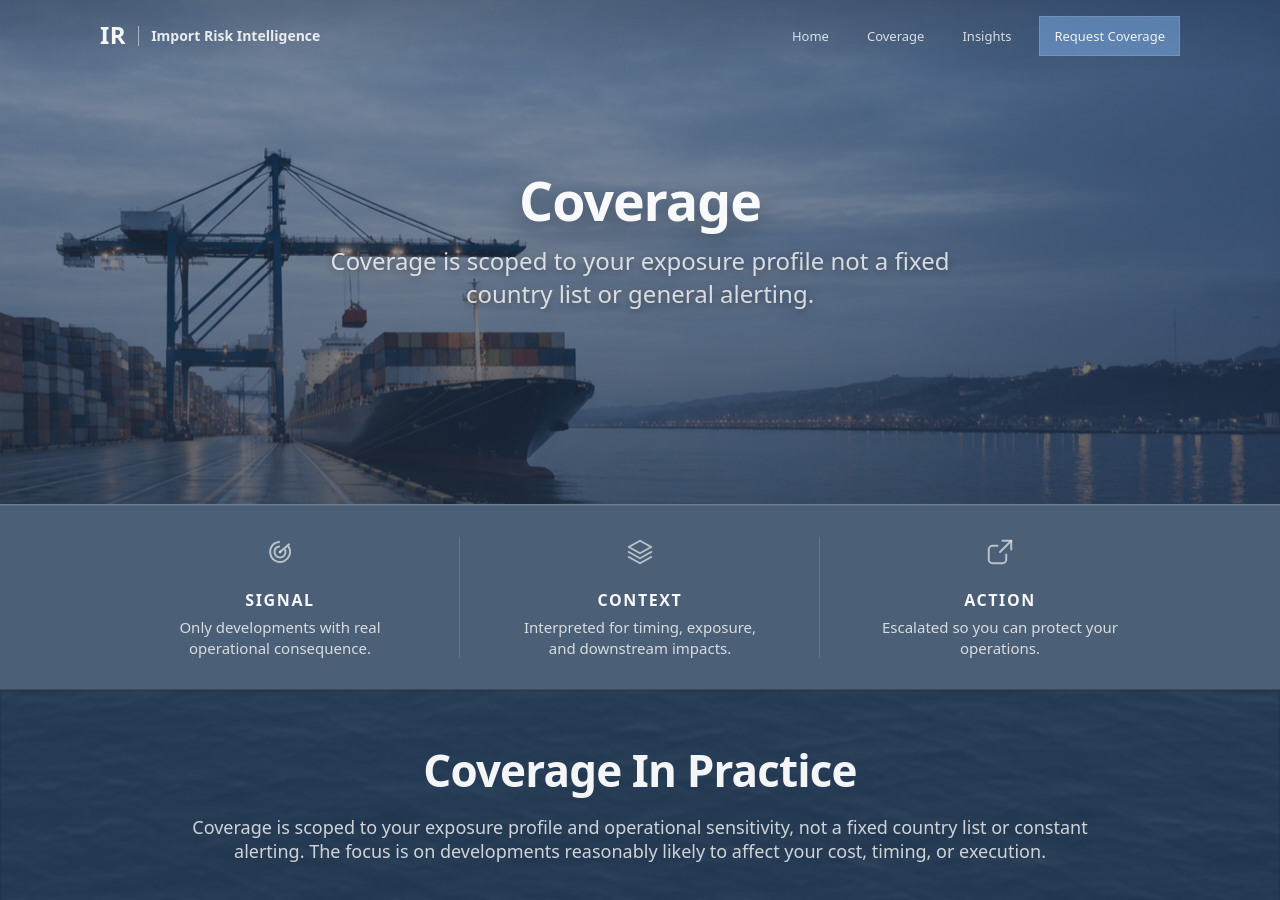
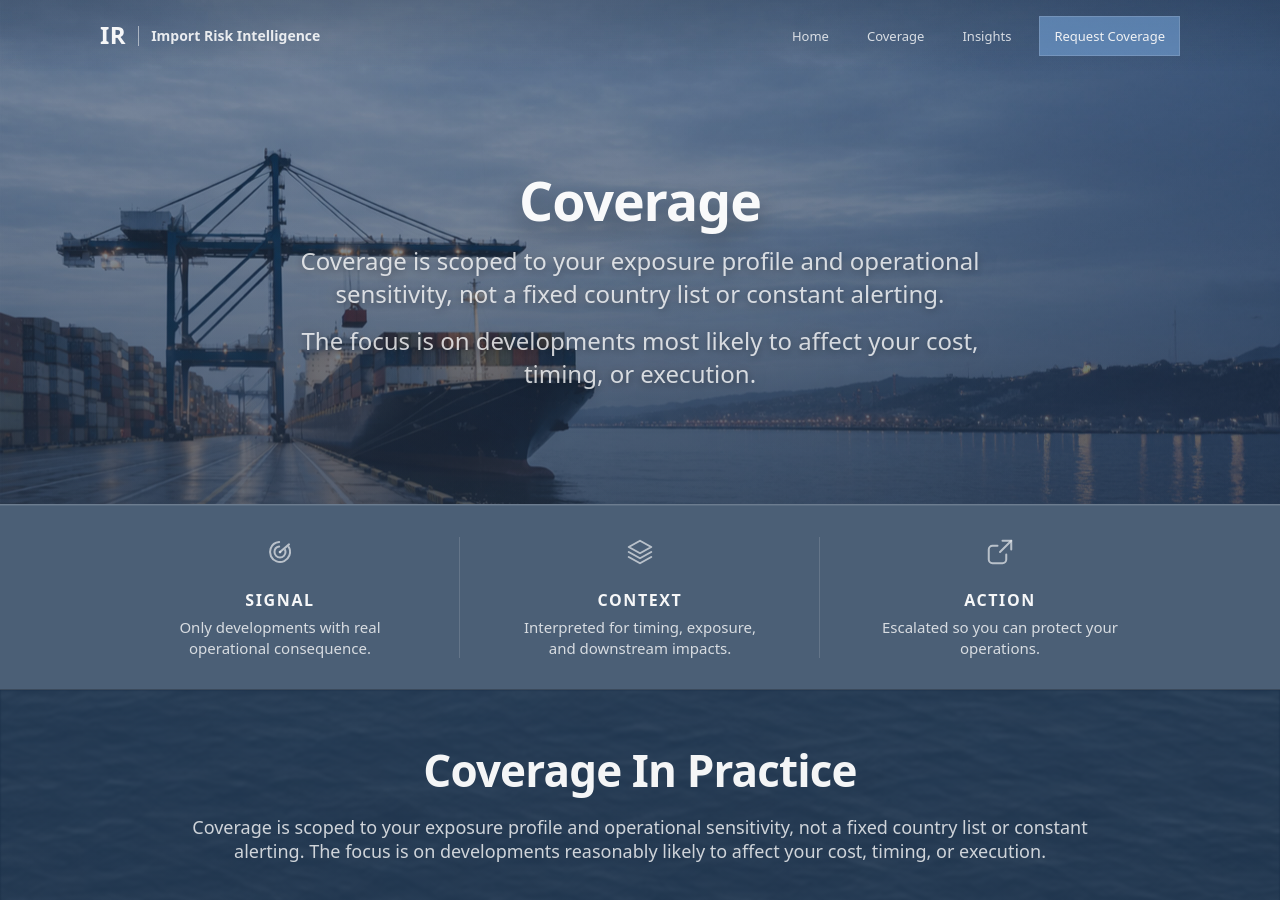
Before and after one commit to importrisk/import-risk-intelligence-site, a Jekyll site: the page built from coverage.html, in a window 1280 px wide and 900 px high. Built offline with Jekyll 4.4.1, drawn with Linux system fonts in a browser that asks for light colours.

Commit message:
Update coverage.html

```diff
--- a/coverage.html
+++ b/coverage.html
@@ -17,7 +17,9 @@ css: /method.css?v=100
       <div class="method-hero-inner">
         <h1 class="hero-title">Coverage</h1>
         <p class="hero-subtitle">
-         Coverage is scoped to your exposure profile not a fixed country list or general alerting.
+         Coverage is scoped to your exposure profile and operational sensitivity, not a fixed country list or constant alerting.</p>
+          <p class="hero-subtitle">
+            The focus is on developments most likely to affect your cost, timing, or execution.
          </p>
       </div>
     </div>
```
